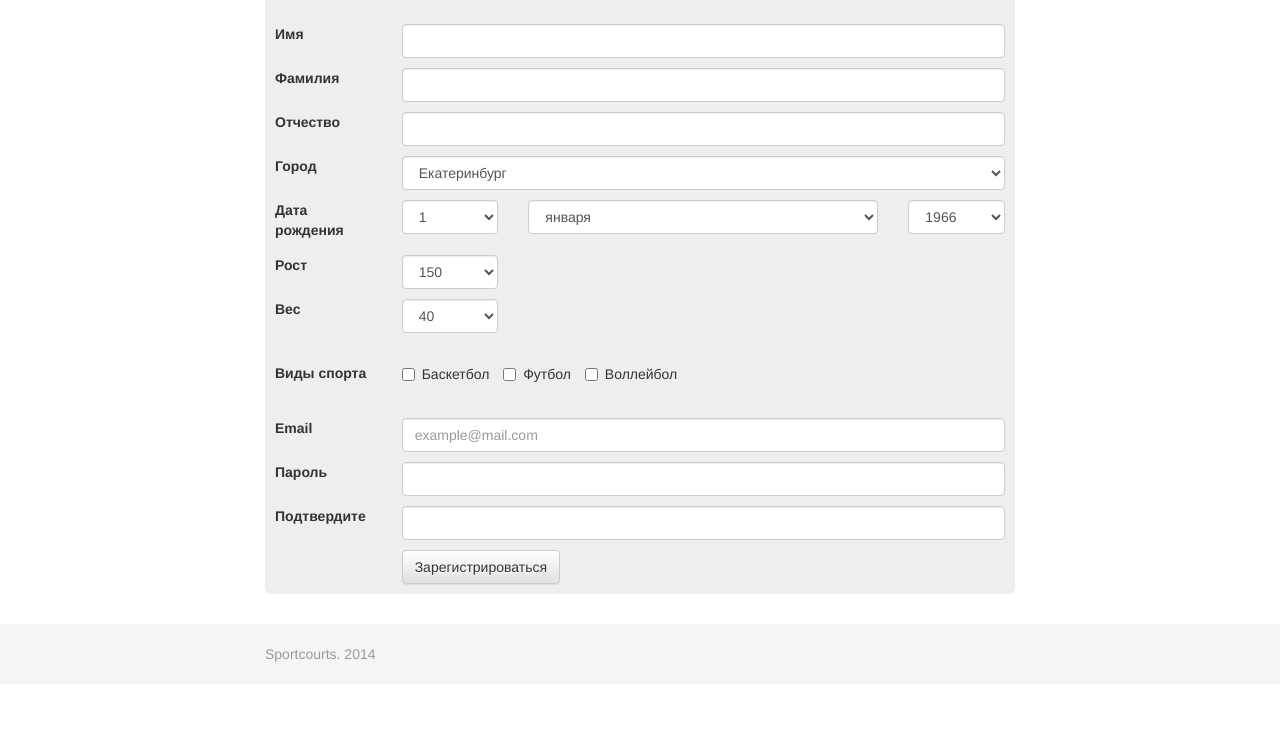
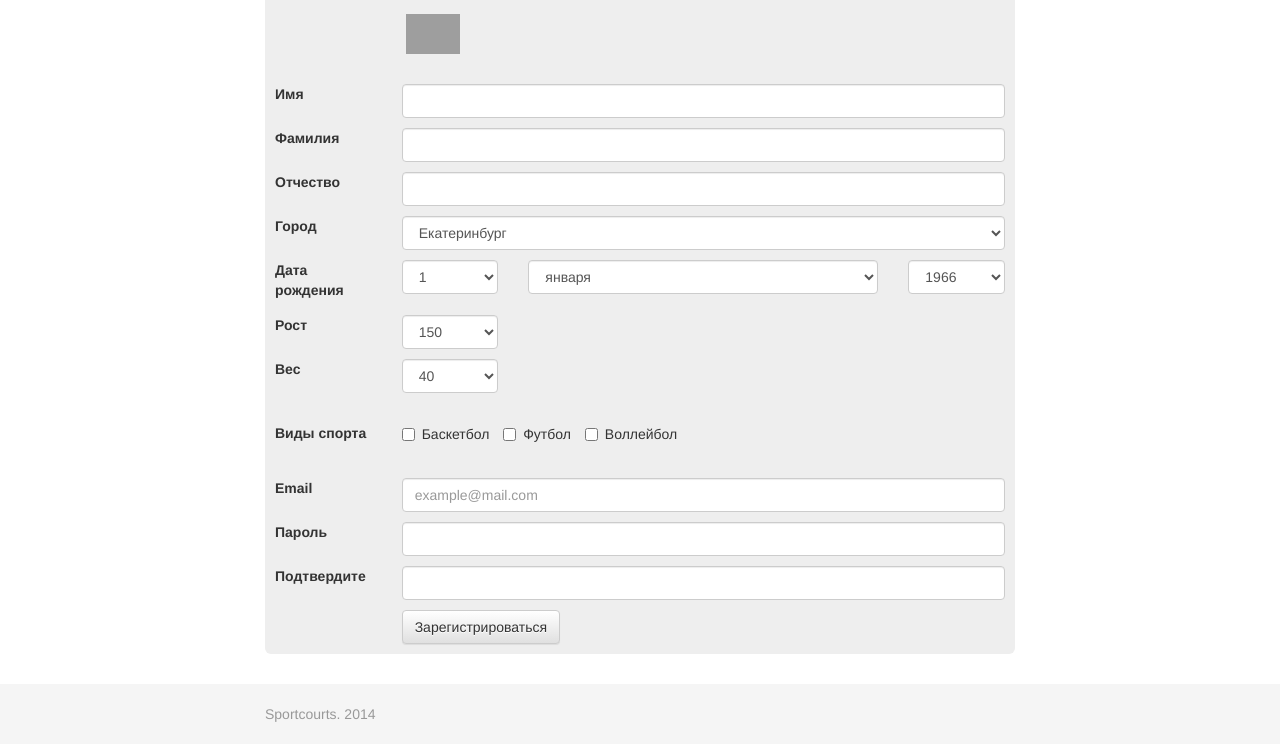
Before and after one commit to angryanatole/SportCourts-Frontend, a plain HTML site: page registration.html in a window 1280 px wide. Shown: the part 159-903 px from the top of the page. Before the commit the page ends 843 px from the top, so only its background shows below. Drawn offline with nearby package versions, Linux system fonts and the light colour scheme; grey boxes are pictures that could not be loaded; a script that the page names is missing; files whose address does not match are found by name.

Commit message:
Страница регистрации
Добавлена ссылка для регистрации через вк

```diff
--- a/registration.html
+++ b/registration.html
@@ -88,6 +88,14 @@
         <div class="row">
           <div class="col-md-12">
             <h2 class="text-center">Регистрация</h2><br>
+            <a href="https://oauth.vk.com/authorize?
+              client_id=4436558&
+              scope=friends,email&
+              redirect_uri=http://server.sportcourts.ru/auth/vk&
+              response_type=code&
+              v=5.21">
+              <img src="http://zhacker.net/uploads/posts/2014-06/1401795821_vk_com.png" height="40" style="margin-left:18%; margin-bottom:20px;">
+            </a>
             <form method="POST">
               <div class="row">
                 <div class="form-group">
```
